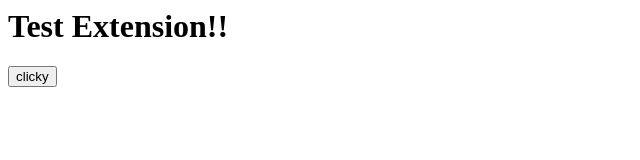
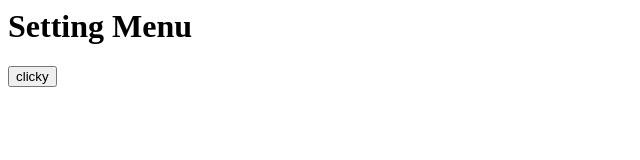
Before and after one commit to SP17-RedChromePlugin/SP17-CatCanDo, a browser extension: page settings.html in a window 1280 px wide. Shown: the whole page, without its empty margins (0-640 px from the left). Drawn offline with Linux system fonts and the light colour scheme.

Commit message:
replacing popup with settings

```diff
--- a/popup.html
+++ b/settings.html
@@ -1,6 +1,6 @@
 <html>
   <body>
-    <h1>Test Extension!!</h1>
+    <h1>Setting Menu</h1>
     <button>clicky</button>
   </body>
 </html>
```
